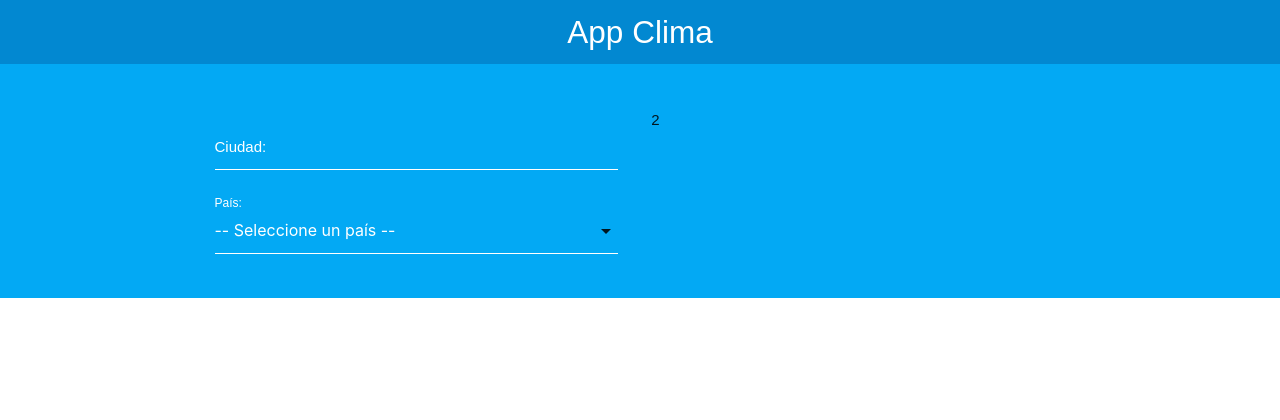
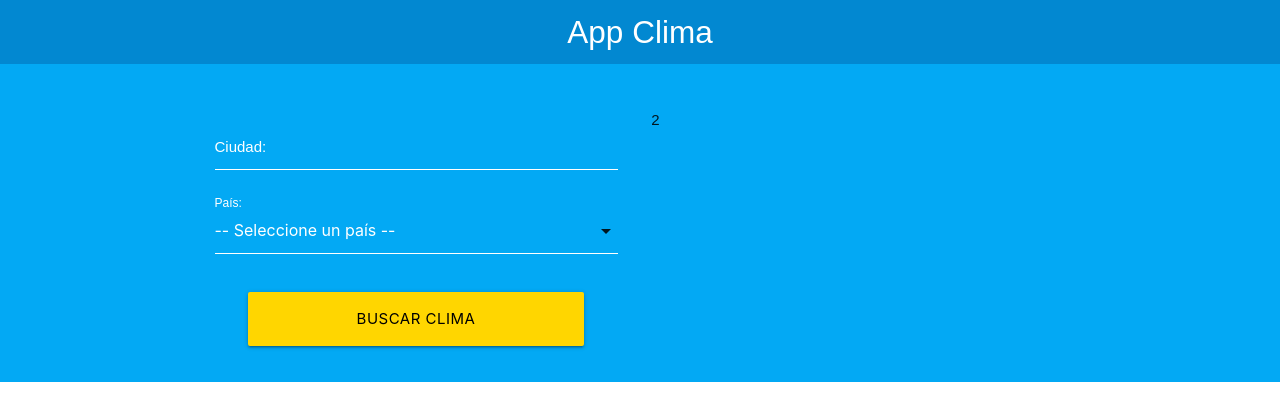
Before and after one commit to AJ-Romera/app-clima, a React (Create React App) app: page / in a window 1280 px wide. Shown: the top 420 px of the page. Built offline with nearby package versions, Linux system fonts and the light colour scheme.

Commit message:
CHNG: Hace la Validación del Formulario && Crea el Botón de Submit

```diff
--- a/src/components/Formulario.js
+++ b/src/components/Formulario.js
@@ -6,6 +6,8 @@
         ciudad: '',
         pais: '',
     });
+    // State de error
+    const [error, setError] = useState(false);
 
     // Destructuring; obtener ciudad y país
     const { ciudad, pais } = busqueda;
@@ -19,8 +21,28 @@
         });
     };
 
+    // Cuando el usuario hace submit al formulario
+    const handleSubmit = (e) => {
+        e.preventDefault();
+
+        // Validar
+        if (ciudad.trim() === '' || pais.trim() === '') {
+            setError(true);
+            return;
+        }
+
+        setError(false);
+
+        // Pasarlo al componente principal
+    };
+
     return (
-        <form>
+        <form onSubmit={handleSubmit}>
+            {error ? (
+                <p className='red darken-4 error'>
+                    Por favor, rellene todos los campos
+                </p>
+            ) : null}
             <div className='input-field col s12'>
                 <input
                     type='text'
@@ -50,6 +72,15 @@
                 </select>
                 <label htmlFor='pais'>País: </label>
             </div>
+
+            <div className='input-field col s12'>
+                <button
+                    type='submit'
+                    className='waves-effect waves-light btn-large btn-block yellow accent-4 col s10 offset-s1'
+                >
+                    Buscar Clima
+                </button>
+            </div>
         </form>
     );
 }
--- a/src/index.css
+++ b/src/index.css
@@ -45,13 +45,6 @@
 .buscador i {
     width: 100%;
 }
-.error {
-    padding: 1rem !important;
-    color: white;
-    margin-top: 3rem;
-    text-align: center;
-    text-emphasis: left;
-}
 .card-panel h2 {
     font-size: 1.6rem;
     text-align: center;
@@ -70,10 +63,13 @@
 
 .btn-block {
     display: block !important;
+    color: #000;
 }
 
 .error {
     padding: 1rem !important;
     text-align: center !important;
     color: #fff !important;
+    margin-top: 3rem;
+    text-emphasis: left;
 }
```
